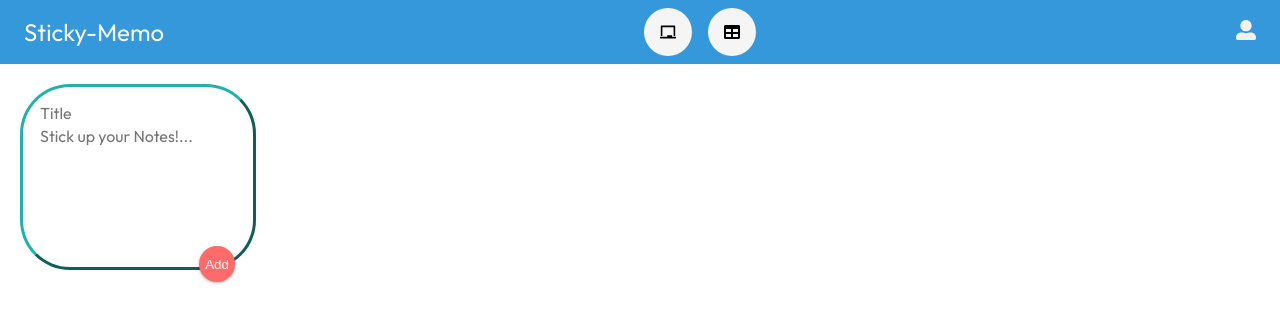
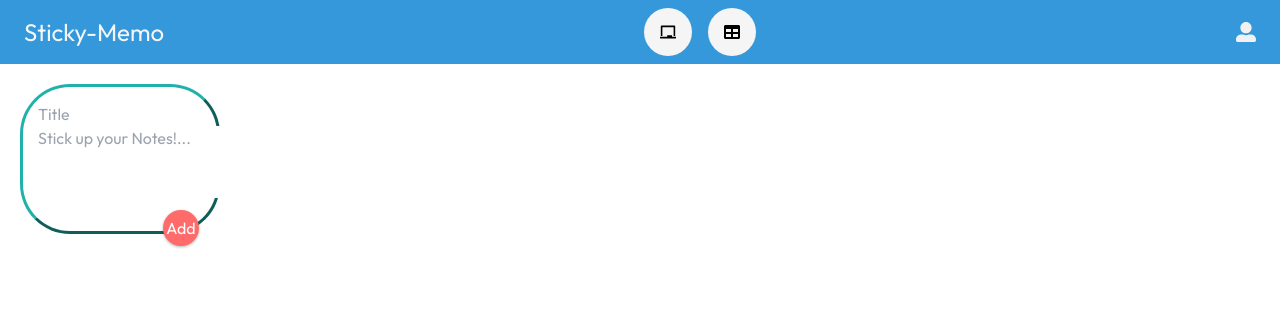
Before and after one commit to narainkarthikv/Sticky-Memo, a React (Create React App) app: page / in a window 1280 px wide. Shown: the top 322 px of the page. Built offline with nearby package versions, Linux system fonts and the light colour scheme.

Commit message:
rewrote commit #17 using tailwind

```diff
--- a/src/components/CreateArea.component.jsx
+++ b/src/components/CreateArea.component.jsx
@@ -50,9 +50,8 @@
           onChange={handleChange}
           onBlur={validateForm}
           placeholder="Title"
-          className="CreateArea-input"
+          className="CreateArea-input w-full"
           autoComplete="true"
-          style={{ maxWidth: "100%", backgroundColor: "transparent" }}
         />
 
         <textarea
```
Also changed, not shown: src/index.css (+7 -3 lines).
